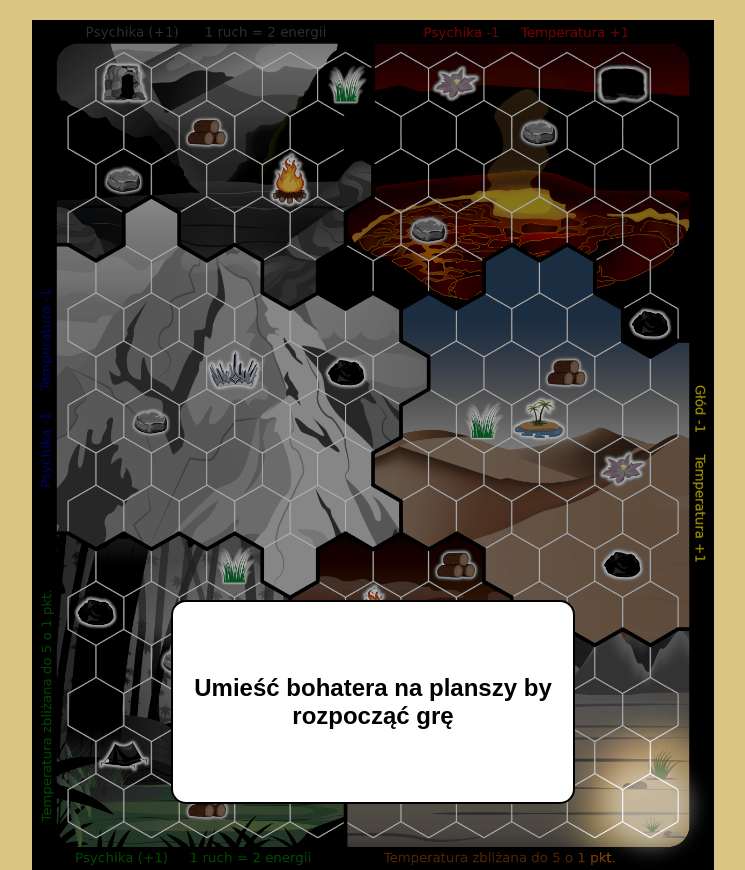
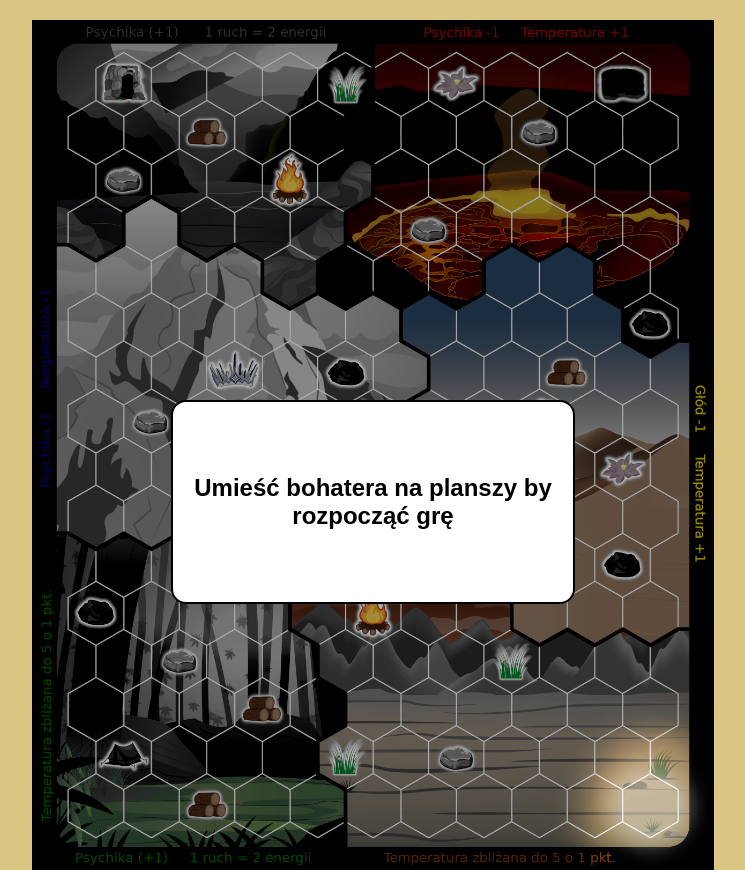
Before and after one commit to rezio3/Stay-Alive-boardgame, a React (Create React App) app in the folder react-version/: page / in a window 1280 px wide. Both pictures are taken after a click on the button "Start!". Shown: the whole page, without its empty margins (267-1012 px from the left). Built offline with nearby package versions, Linux system fonts and the light colour scheme; a web font is replaced by a local one.

Commit message:
update top value in game.scss

```diff
--- a/react-version/src/style/Game.scss
+++ b/react-version/src/style/Game.scss
@@ -9,7 +9,7 @@
 		display: flex;
 		justify-content: center;
 		align-items: center;
-		top: 600px;
+		top: 50%;
 		height: 200px;
 		width: 400px;
 		background-color: #fff;
--- a/react-version/src/style/css/Game.css
+++ b/react-version/src/style/css/Game.css
@@ -9,7 +9,7 @@
   display: flex;
   justify-content: center;
   align-items: center;
-  top: 600px;
+  top: 50%;
   height: 200px;
   width: 400px;
   background-color: #fff;
```
